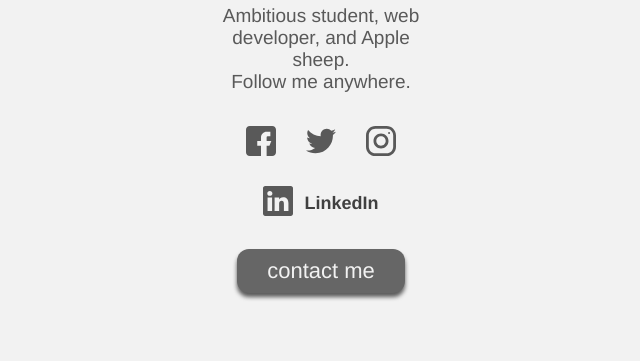
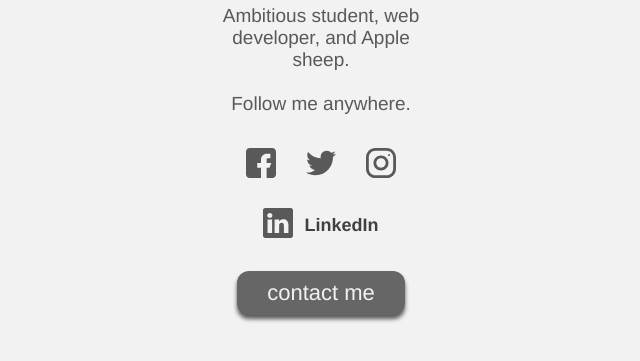
Before and after one commit to stevenaziz/stevenaziz.github.io, a plain HTML site: page index.html in a window 1280 px wide. Shown: the part 303-664 px from the top of the page, without its empty margins (319-959 px from the left). Drawn offline with Linux system fonts and the light colour scheme; a web font is replaced by a local one.

Commit message:
Update index.html

```diff
--- a/index.html
+++ b/index.html
@@ -150,7 +150,7 @@
         <img class="profileImg" src="https://www.stevenaziz.com/Me.png" alt="Steven Aziz">
         <h1 style="margin: 6vh 0 1vh 0; font-family: Myriad Pro Text, helvetica, sans-serif; font-size: 40px; font-weight: 100; color: #404040; text-align: center;">
             Steven Aziz</h1>
-        <p style="margin: 0 auto 3vh auto; padding: 0 8px 0 8px; text-align: center; font-family: Myriad Pro Thin, helvetica, sans-serif; font-size: 19px; font-weight: 200; color: #595959; max-width: 220px; overflow: hidden;">Ambitious student, web developer, and Apple sheep.<br>Follow me anywhere.</p>
+        <p style="margin: 0 auto 3vh auto; padding: 0 8px 0 8px; text-align: center; font-family: Myriad Pro Thin, helvetica, sans-serif; font-size: 19px; font-weight: 200; color: #595959; max-width: 220px; overflow: hidden;">Ambitious student, web developer, and Apple sheep.<br><br>Follow me anywhere.</p>
         <div style="text-align: center;">
             <svg id="facebook" class="icon" onclick="parent.open('https://www.facebook.com/steven.mastermind')" version="1.1" xmlns="http://www.w3.org/2000/svg" xmlns:xlink="http://www.w3.org/1999/xlink" viewBox="0 0 512 512" xml:space="preserve">
                 <g>
```
